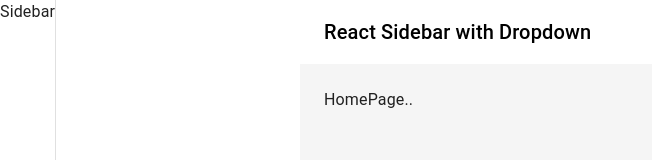
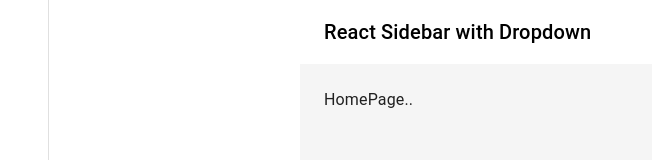
Before and after one commit to Ilesanmi-Erioluwa-Victor/react-side-bar, a React (Create React App) app: page / in a window 1280 px wide. Shown: the top 160 px of the page, without its empty margins (0-652 px from the left). Built offline with nearby package versions, Linux system fonts and the light colour scheme.

Commit message:
Working on sidebar component

```diff
--- a/src/components/common/Sidebar.tsx
+++ b/src/components/common/Sidebar.tsx
@@ -1,6 +1,7 @@
 import React from 'react'
-import { Drawer } from "@mui/material"
+import { Drawer,List, Toolbar, Stack, Avatar} from "@mui/material"
 import sizeConfigs from 'config/sizeConfigs'
+import assets from 'assets'
 
 const Sidebar = () => {
   return (
@@ -11,7 +12,12 @@ const Sidebar = () => {
         flexShrink : 0
       }}
     >
-      Sidebar
+      <List disablePadding>
+        <Toolbar />
+        <Stack sx = {{}}>
+           <Avatar src={assets.images.logo} />
+        </Stack>
+      </List>
     </Drawer>
   )
 }
```
